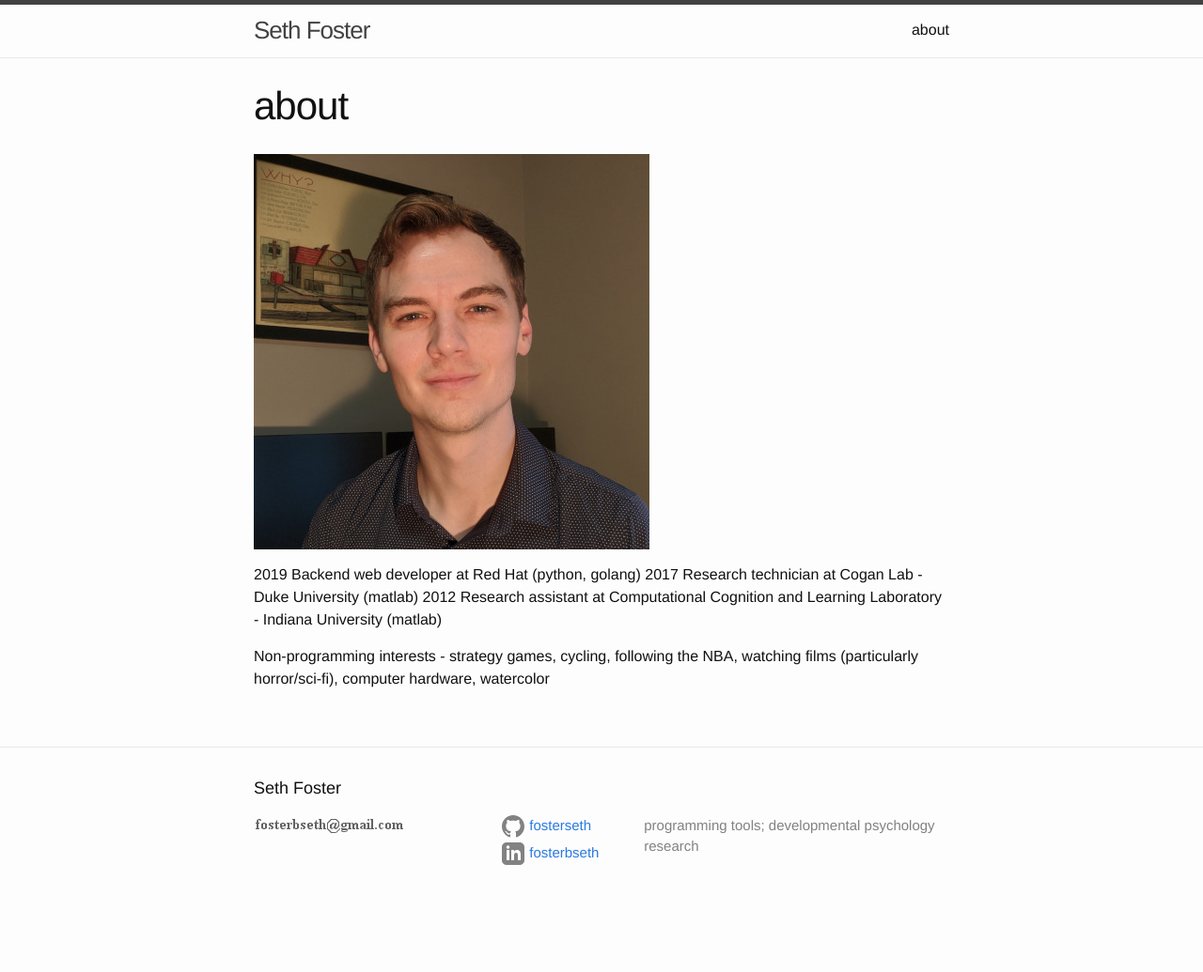
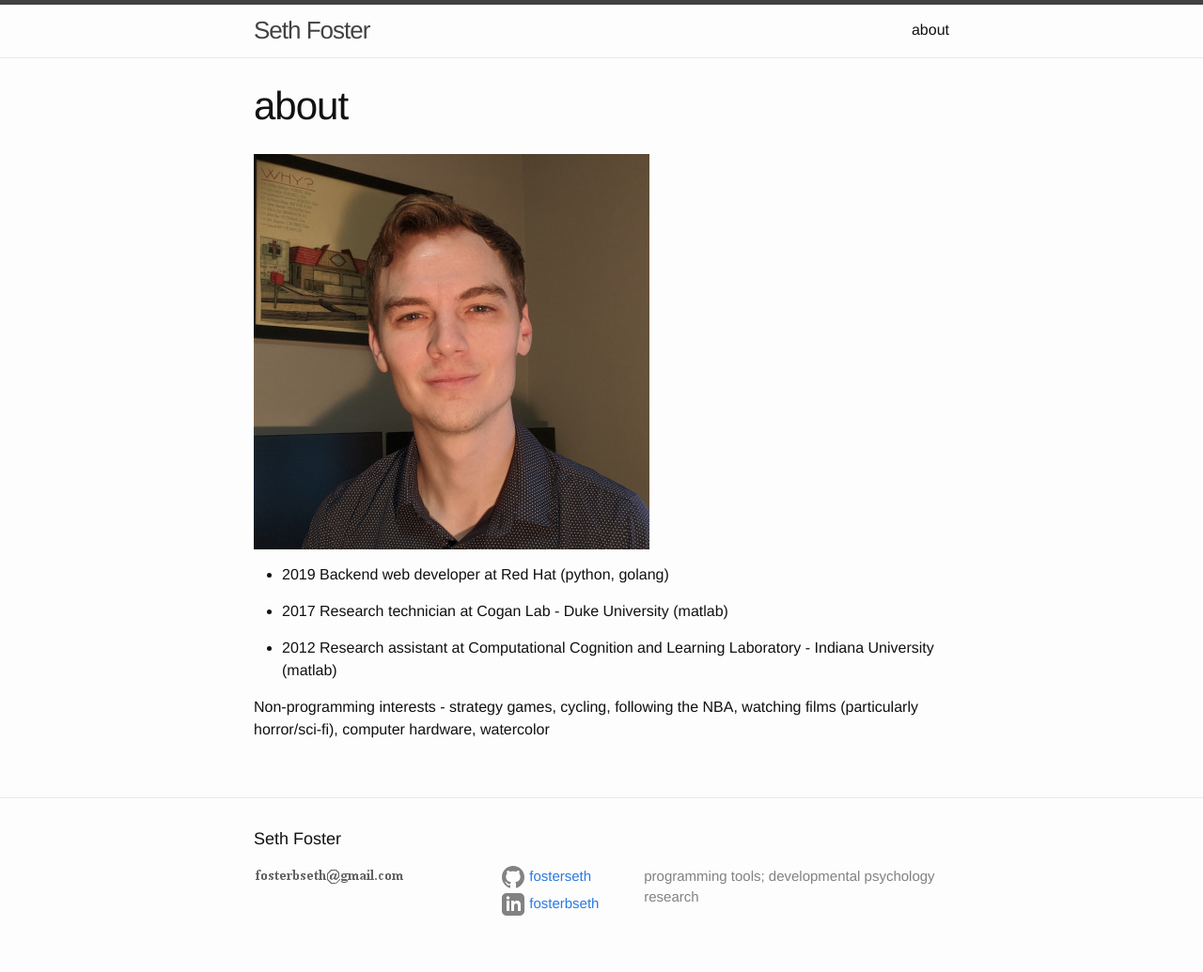
Before and after one commit to fosterseth/fosterseth.github.io, a Jekyll site: the page built from about.md, in a window 1280 px wide. Shown: the whole page at 94% size. Built offline with Jekyll 4.4.1, drawn with Linux system fonts in a browser that asks for light colours; before the commit the page ends 981 px from its top, so only the background shows below that.

```diff
--- a/about.md
+++ b/about.md
@@ -6,8 +6,10 @@ permalink: /about/
 
 ![image of self]({{ site.url }}/assets/self1.jpg)
 
-2019 Backend web developer at Red Hat (python, golang)
-2017 Research technician at Cogan Lab - Duke University (matlab)
-2012 Research assistant at Computational Cognition and Learning Laboratory - Indiana University (matlab)
+* 2019 Backend web developer at Red Hat (python, golang)
+
+* 2017 Research technician at Cogan Lab - Duke University (matlab)
+
+* 2012 Research assistant at Computational Cognition and Learning Laboratory - Indiana University (matlab)
 
 Non-programming interests - strategy games, cycling, following the NBA, watching films (particularly horror/sci-fi), computer hardware, watercolor
```
